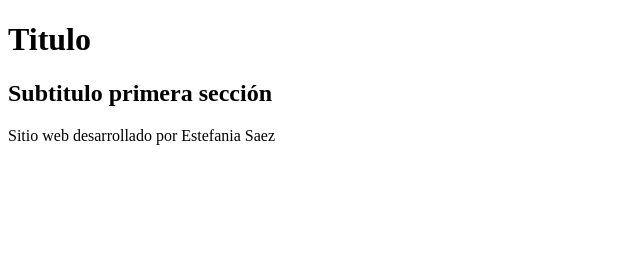
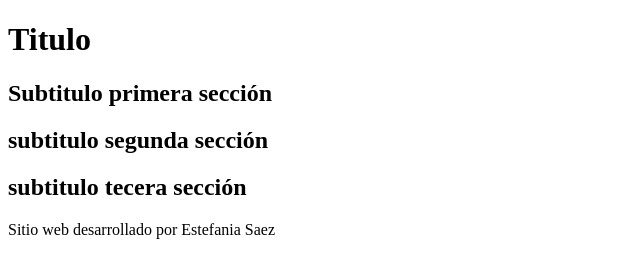
Before and after one commit to Estsaezl/front-m2-s4-d3, a plain HTML site: page index.html in a window 1280 px wide. Shown: the whole page, without its empty margins (0-640 px from the left). Drawn offline with Linux system fonts and the light colour scheme.

Commit message:
Se agrega dentro de main seccion 2 y 3 a index.html

```diff
--- a/index.html
+++ b/index.html
@@ -18,6 +18,12 @@
             <h2>Subtitulo primera sección</h2>
 
         </section>
+        <section id="seccion2">
+            <h2>subtitulo segunda sección</h2>
+        </section>
+        <section id="seccion3">
+            <h2>subtitulo tecera sección</h2>
+        </section>
     </main>
 
 <footer>
```
